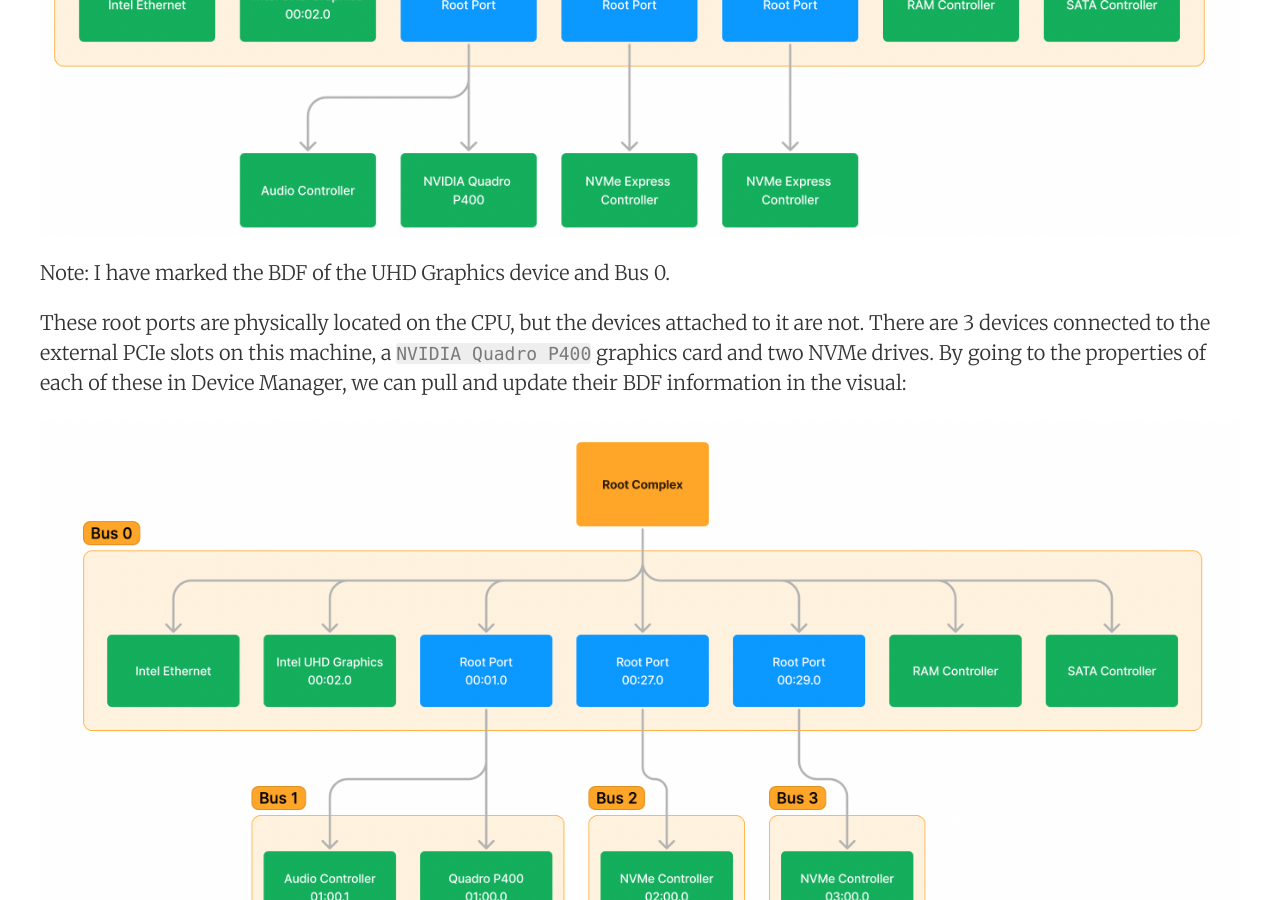
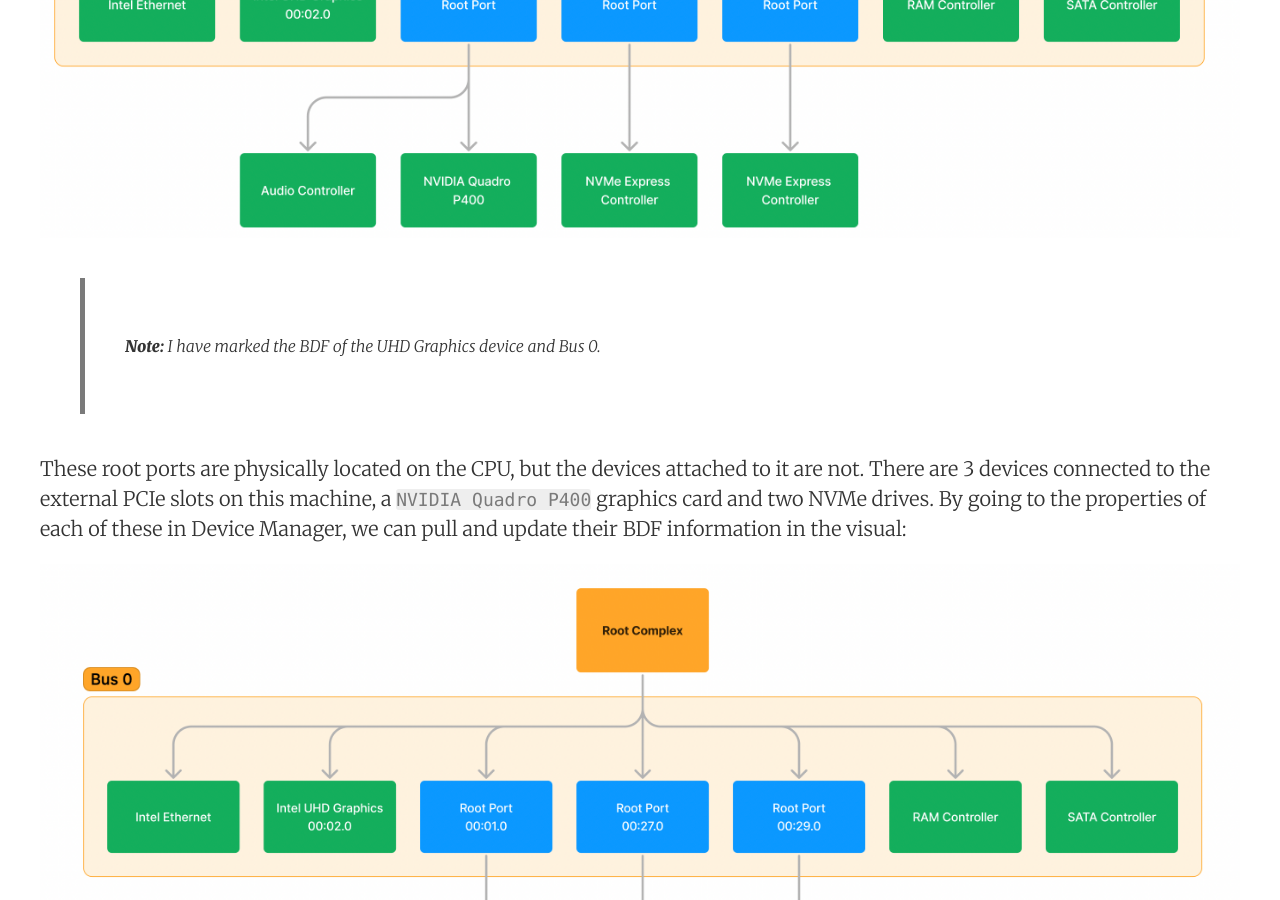
Before and after one commit to Gbps/gbps.github.io, a Jekyll site: the page built from _posts/2023-02-14-pcie-part-1.md, in a window 1280 px wide and 900 px high, scrolled down 8235 px. Built offline with Jekyll 4.4.1, drawn with Linux system fonts in a browser that asks for light colours; nearby versions of some CDN libraries; part of the change alters nothing that is shown.

```diff
--- a/_posts/2023-02-14-pcie-part-1.md
+++ b/_posts/2023-02-14-pcie-part-1.md
@@ -98,7 +98,7 @@ And here's what the filled in graph looks like:
 
 ![image-20230212190635100](/assets/PCIe_Images_Part1/image-20230212190635100.png)
 
-Note: I have marked the BDF of the UHD Graphics device and Bus 0.
+> **Note:** I have marked the BDF of the UHD Graphics device and Bus 0.
 
 These root ports are physically located on the CPU, but the devices attached to it are not. There are 3 devices connected to the external PCIe slots on this machine, a `NVIDIA Quadro P400` graphics card and two NVMe drives. By going to the properties of each of these in Device Manager, we can pull and update their BDF information in the visual:
 
```
